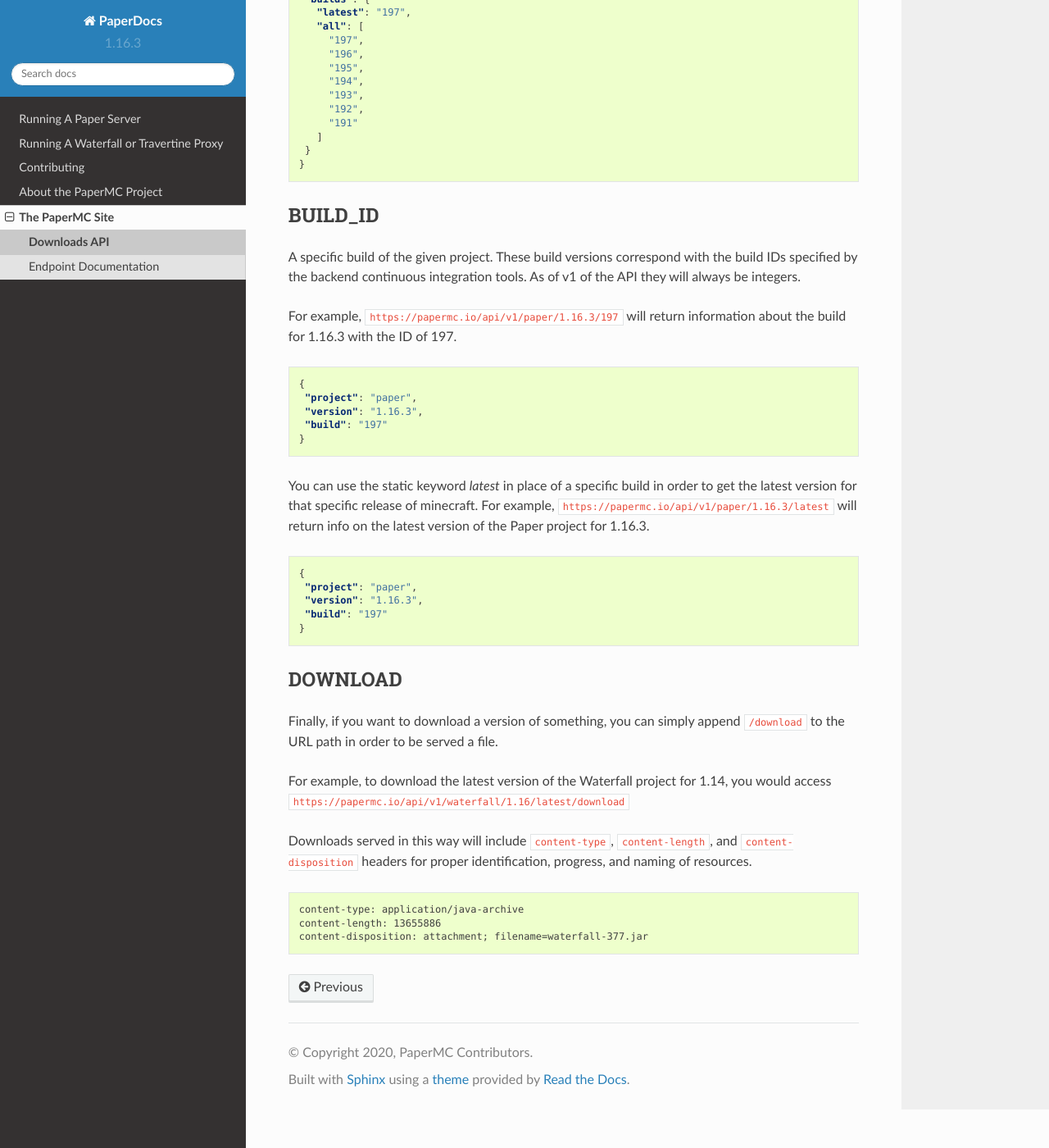
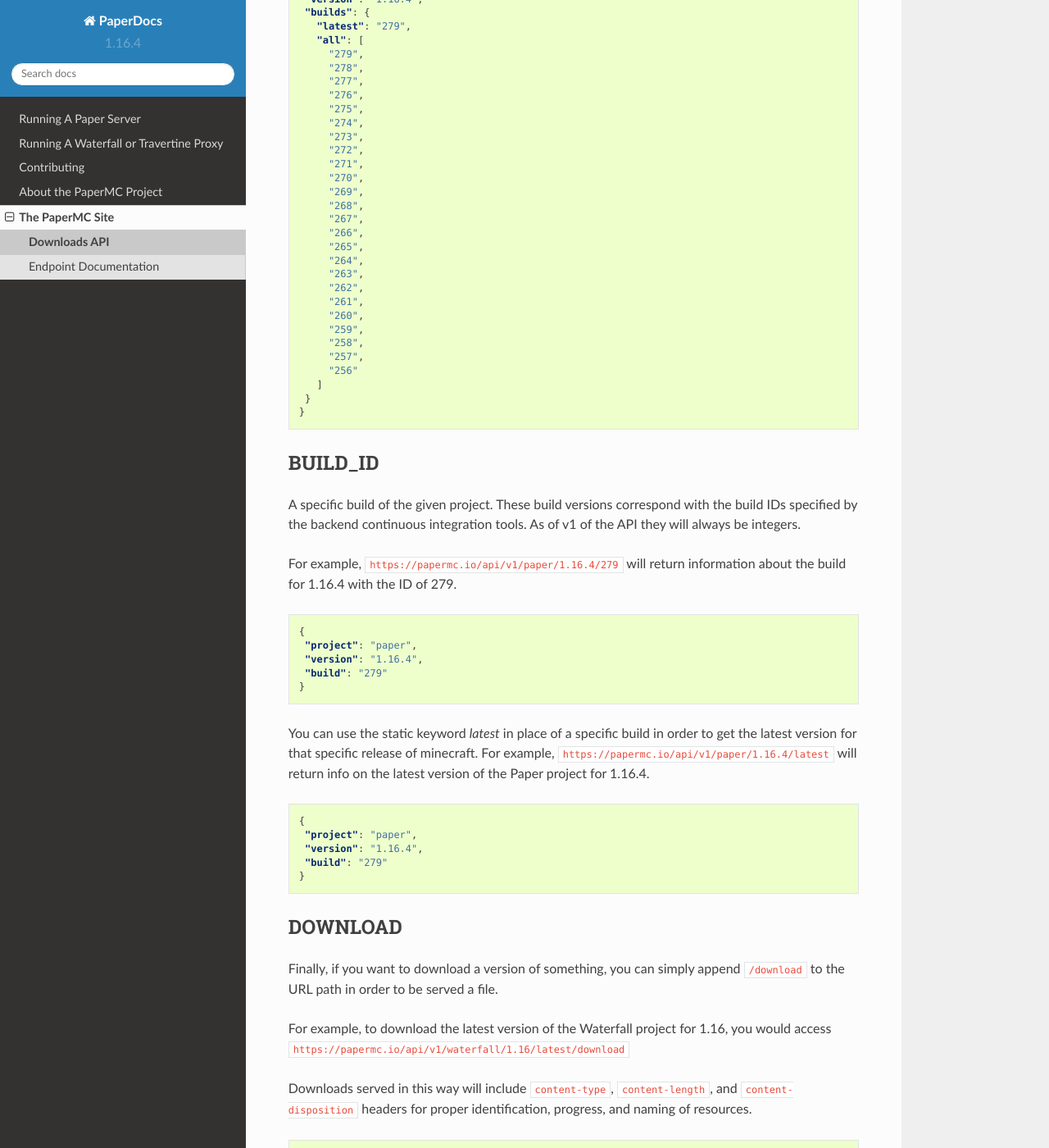
Before and after one commit to PaperMC/PaperDocs, a Sphinx documentation site: the page built from source/site/api.rst, in a window 1280 px wide and 1400 px high, scrolled down 2964 px. Shown: the whole window at 82% size. Built offline with Sphinx 7.4.7 and the Read the Docs theme 2.0.0, drawn with Linux system fonts in a browser that asks for light colours; some of the changed text lies outside the part shown.

Commit message:
Update docs to 1.16.4

```diff
--- a/source/conf.py
+++ b/source/conf.py
@@ -61,9 +61,9 @@
 #
 # The short X.Y version.
 # should match last MC version the docs were updated for
-version = u'1.16.3'
+version = u'1.16.4'
 # The full version, including alpha/beta/rc tags.
-release = u'1.16.3'
+release = u'1.16.4'
 
 # The language for content autogenerated by Sphinx. Refer to documentation
 # for a list of supported languages.
--- a/source/site/api.rst
+++ b/source/site/api.rst
@@ -21,7 +21,7 @@
 
 If you're looking for Waterfall or Travertine, their name can be used in place
 of `paper` as either `waterfall` or `travertine`. Specific versions can also be
-used by replacing `1.16.3` with `1.12.2` or another version. For additional
+used by replacing `1.16.4` with `1.12.2` or another version. For additional
 information about available endpoints, projects, and versions, please read
 further below.
 
@@ -105,6 +105,7 @@
  {
   "project": "paper",
   "versions": [
+    "1.16.4",
     "1.16.3",
     "1.16.2",
     "1.16.1",
@@ -131,24 +132,41 @@
  }
 
 These versions correspond to the version of Minecraft the software is targeting.
-For example, ``https://papermc.io/api/v1/paper/1.16.3`` will return all build IDs
-targeting the 1.16.3 version of Minecraft.
+For example, ``https://papermc.io/api/v1/paper/1.16.4`` will return all build IDs
+targeting the 1.16.4 version of Minecraft.
 
 .. code-block:: json
 
  {
   "project": "paper",
-  "version": "1.16.3",
+  "version": "1.16.4",
   "builds": {
-    "latest": "197",
+    "latest": "279",
     "all": [
-      "197",
-      "196",
-      "195",
-      "194",
-      "193",
-      "192",
-      "191"
+      "279",
+      "278",
+      "277",
+      "276",
+      "275",
+      "274",
+      "273",
+      "272",
+      "271",
+      "270",
+      "269",
+      "268",
+      "267",
+      "266",
+      "265",
+      "264",
+      "263",
+      "262",
+      "261",
+      "260",
+      "259",
+      "258",
+      "257",
+      "256"
     ]
   }
  }
@@ -159,28 +177,28 @@
 with the build IDs specified by the backend continuous integration tools. As of
 v1 of the API they will always be integers.
 
-For example, ``https://papermc.io/api/v1/paper/1.16.3/197`` will return
-information about the build for 1.16.3 with the ID of 197.
+For example, ``https://papermc.io/api/v1/paper/1.16.4/279`` will return
+information about the build for 1.16.4 with the ID of 279.
 
 .. code-block:: json
 
  {
   "project": "paper",
-  "version": "1.16.3",
-  "build": "197"
+  "version": "1.16.4",
+  "build": "279"
  }
 
 You can use the static keyword `latest` in place of a specific build in order to
 get the latest version for that specific release of minecraft.
-For example, ``https://papermc.io/api/v1/paper/1.16.3/latest`` will return info
-on the latest version of the Paper project for 1.16.3.
+For example, ``https://papermc.io/api/v1/paper/1.16.4/latest`` will return info
+on the latest version of the Paper project for 1.16.4.
 
 .. code-block:: json
 
  {
   "project": "paper",
-  "version": "1.16.3",
-  "build": "197"
+  "version": "1.16.4",
+  "build": "279"
  }
 
 DOWNLOAD
@@ -188,7 +206,7 @@
 Finally, if you want to download a version of something, you can simply append
 ``/download`` to the URL path in order to be served a file.
 
-For example, to download the latest version of the Waterfall project for 1.14,
+For example, to download the latest version of the Waterfall project for 1.16,
 you would access ``https://papermc.io/api/v1/waterfall/1.16/latest/download``
 
 Downloads served in this way will include ``content-type``, ``content-length``,
@@ -198,5 +216,5 @@
 .. code-block:: text
 
     content-type: application/java-archive
-    content-length: 13655886
-    content-disposition: attachment; filename=waterfall-377.jar
+    content-length: 13713179
+    content-disposition: attachment; filename=waterfall-384.jar
```
